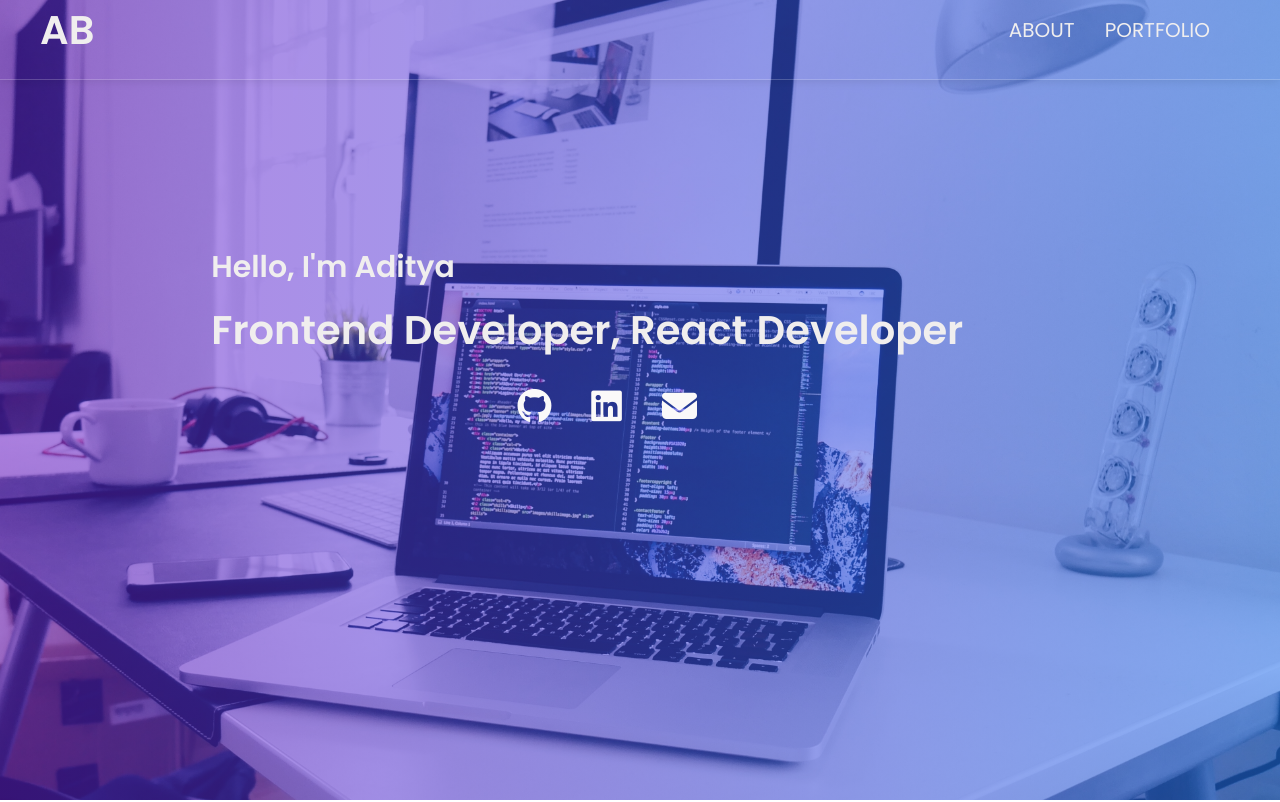
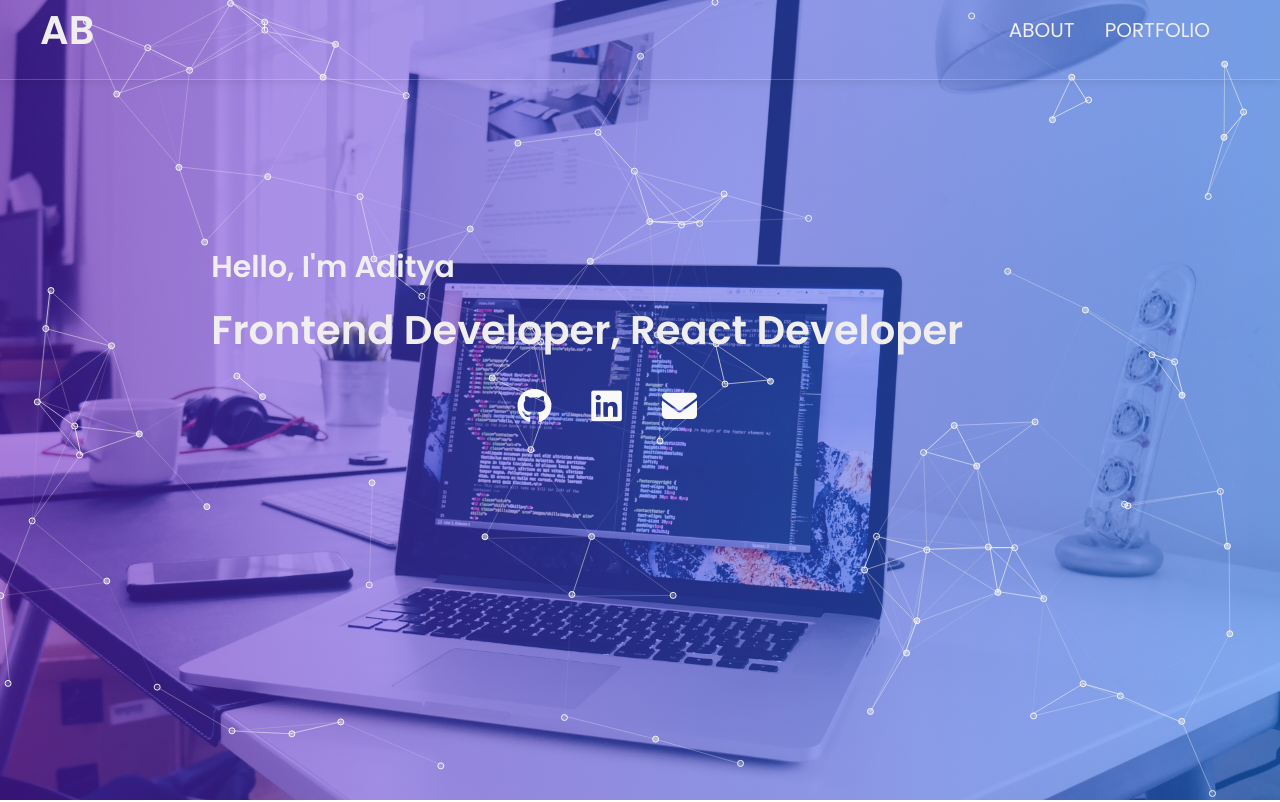
Before and after one commit to AdiBev/Portfolio-flexbox, a website: page index.html in a window 1280 px wide. Shown: the top 802 px of the page. Drawn offline with nearby package versions, Linux system fonts and the light colour scheme.

Commit message:
particles.js cdn added

```diff
--- a/index.html
+++ b/index.html
@@ -369,7 +369,7 @@
         </div>
       </footer>
     </main>
-    <script src="particles.js"></script>
+    <script src="https://cdn.jsdelivr.net/npm/particles.js@2.0.0/particles.min.js"></script>
     <script src="app.js"></script>
   </body>
 </html>
```
